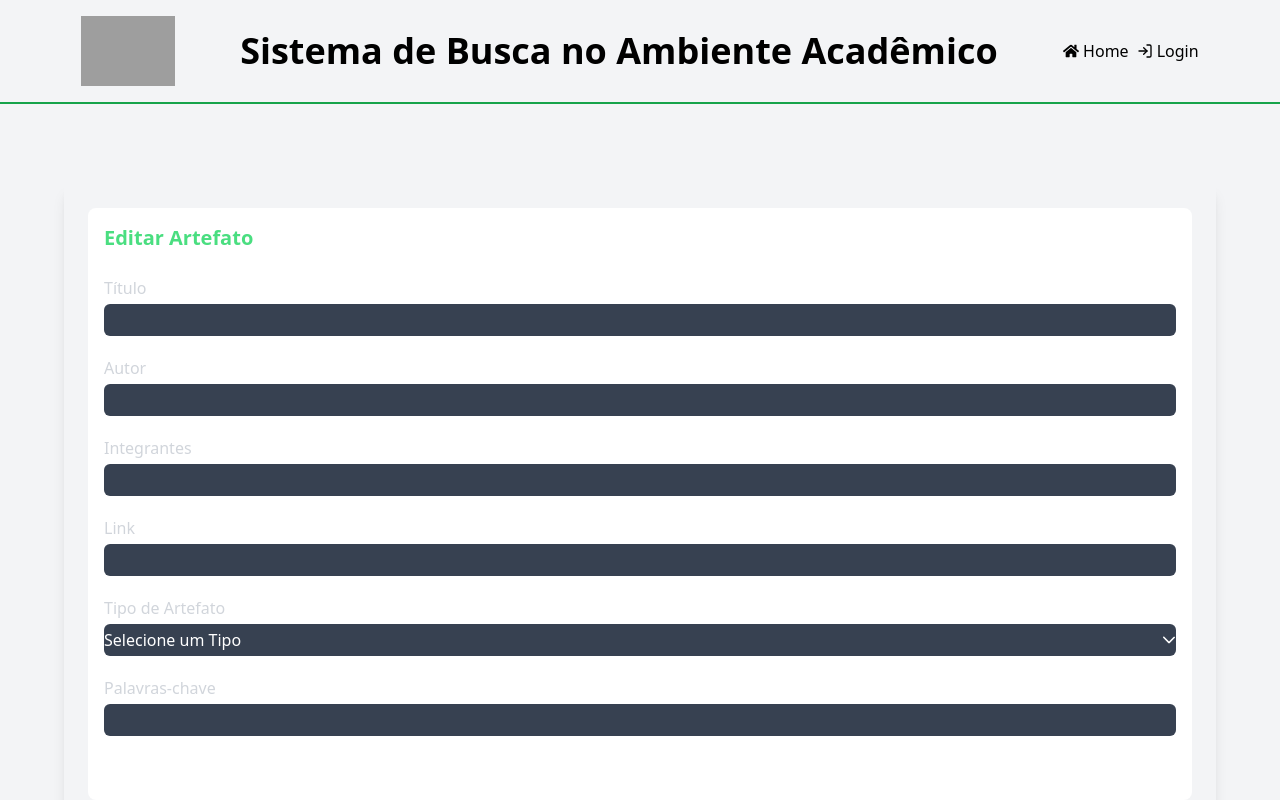
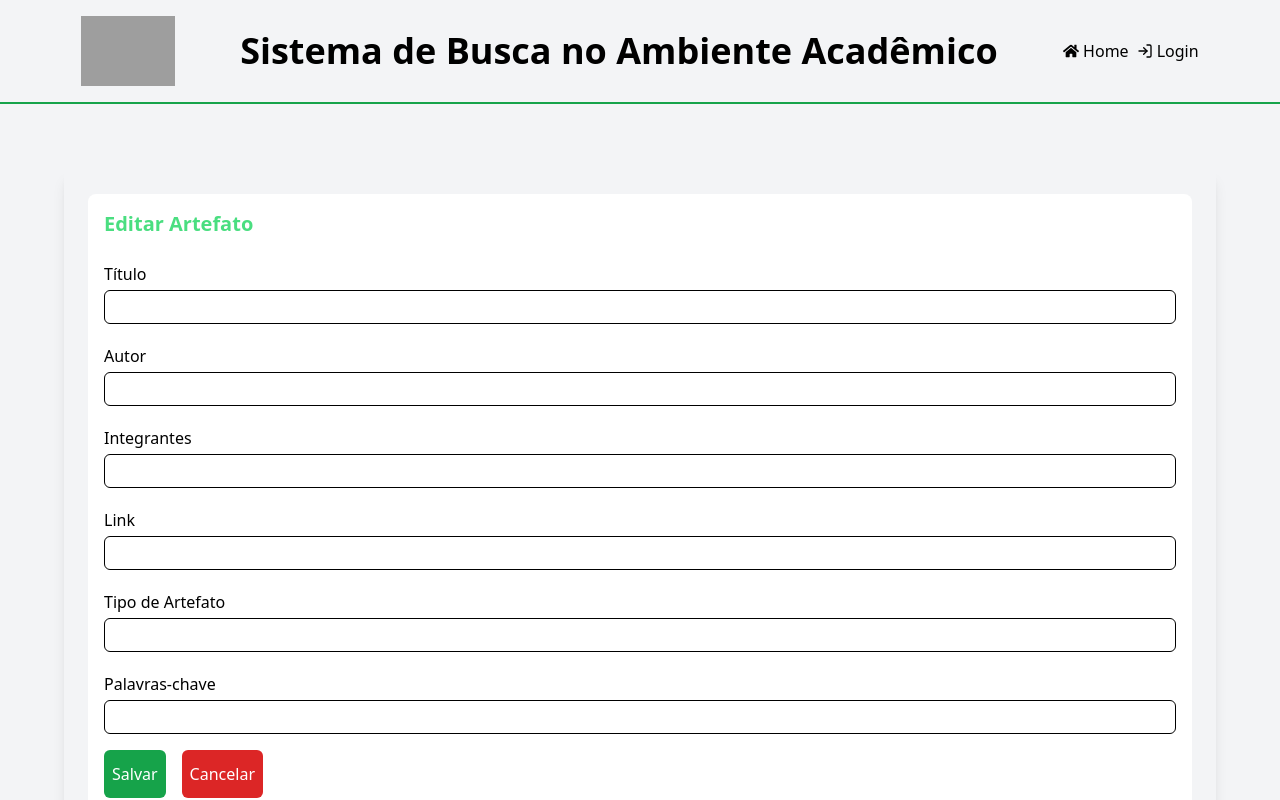
Before and after one commit to GUGALU/projeto-integrador-front, a Next.js app: page /pages/crud in a window 1280 px wide. Shown: the top 800 px of the page. Built offline with nearby package versions, Linux system fonts and the light colour scheme; grey boxes are pictures that could not be loaded.

Commit message:
[RELEASE - 18/12/2024]

```diff
--- a/app/components/crud/CRUD.jsx
+++ b/app/components/crud/CRUD.jsx
@@ -81,81 +81,111 @@ export default function Crud({ artefatoParaEditar, fecharDialog }) {
 
   return (
     <div className="p-4 w-full bg-white text-white rounded-lg">
-      <h2 className="text-xl font-semibold mb-5 text-green-400">Editar Artefato</h2>
+      <h2 className="text-xl font-semibold mb-5 text-green-400">
+        Editar Artefato
+      </h2>
 
-      {mensagemSucesso && <p className="text-green-500 mb-3">{mensagemSucesso}</p>}
+      {mensagemSucesso && (
+        <p className="text-green-500 mb-3">{mensagemSucesso}</p>
+      )}
 
       <div className="mb-4">
-        <label htmlFor="titulo" className="text-gray-300">Título</label>
+        <label htmlFor="titulo" className="text-black">
+          Título
+        </label>
         <InputText
           id="titulo"
           name="titulo"
           value={artefato.titulo}
           onChange={handleInputChange}
-          className="w-full bg-gray-700 text-white rounded-md"
+          className="w-full border border-black text-white rounded-md"
         />
       </div>
 
       <div className="mb-4">
-        <label htmlFor="autor" className="text-gray-300">Autor</label>
+        <label htmlFor="autor" className="text-black">
+          Autor
+        </label>
         <InputText
           id="autor"
           name="autor"
           value={artefato.autor}
           onChange={handleInputChange}
-          className="w-full bg-gray-700 text-white rounded-md"
+          className="w-full border border-black text-white rounded-md"
         />
       </div>
 
       <div className="mb-4">
-        <label htmlFor="integrantes" className="text-gray-300">Integrantes</label>
+        <label htmlFor="integrantes" className="text-black">
+          Integrantes
+        </label>
         <InputText
           id="integrantes"
           name="integrantes"
           value={artefato.integrantes}
           onChange={handleInputChange}
-          className="w-full bg-gray-700 text-white rounded-md"
+          className="w-full border border-black text-white rounded-md"
         />
       </div>
 
       <div className="mb-4">
-        <label htmlFor="link" className="text-gray-300">Link</label>
+        <label htmlFor="link" className="text-black">
+          Link
+        </label>
         <InputText
           id="link"
           name="link"
           value={artefato.link}
           onChange={handleInputChange}
-          className="w-full bg-gray-700 text-white rounded-md"
+          className="w-full border border-black text-white rounded-md"
         />
       </div>
 
       <div className="mb-4">
-        <label htmlFor="tipo" className="text-gray-300">Tipo de Artefato</label>
+        <label htmlFor="tipo" className="text-black">
+          Tipo de Artefato
+        </label>
         <Dropdown
           id="tipo"
           value={artefato.tipo}
           options={tiposArtefato}
           onChange={handleDropdownChange}
           placeholder="Selecione um Tipo"
-          className="w-full bg-gray-700 text-white rounded-md"
-          panelStyle={{ backgroundColor: '#1F2937', color: '#D1D5DB', boxShadow: '0 4px 8px rgba(0, 0, 0, 0.5)' }}
+          className="w-full border border-black text-white rounded-md"
+          panelStyle={{
+            backgroundColor: "#1F2937",
+            color: "#D1D5DB",
+            boxShadow: "0 4px 8px rgba(0, 0, 0, 0.5)",
+          }}
         />
       </div>
 
       <div className="mb-4">
-        <label htmlFor="palavrasChave" className="text-gray-300">Palavras-chave</label>
+        <label htmlFor="palavrasChave" className="text-black">
+          Palavras-chave
+        </label>
         <InputText
           id="palavrasChave"
           name="palavrasChave"
           value={artefato.palavrasChave}
           onChange={handleInputChange}
-          className="w-full bg-gray-700 text-white rounded-md"
+          className="w-full border border-black text-white rounded-md"
         />
       </div>
 
       <div className="flex space-x-4">
-        <Button label="Salvar" icon="pi pi-check" className="p-button-success" onClick={handleSaveArtefato} />
-        <Button label="Cancelar" icon="pi pi-times" className="p-button-secondary" onClick={handleCancelar} />
+        <Button
+          label="Salvar"
+          icon="pi pi-check"
+          className="p-button-success bg-green-600 p-2 rounded-md"
+          onClick={handleSaveArtefato}
+        />
+        <Button
+          label="Cancelar"
+          icon="pi pi-times"
+          className="p-button-secondary p-2 rounded-md bg-red-600"
+          onClick={handleCancelar}
+        />
       </div>
     </div>
   );
```
